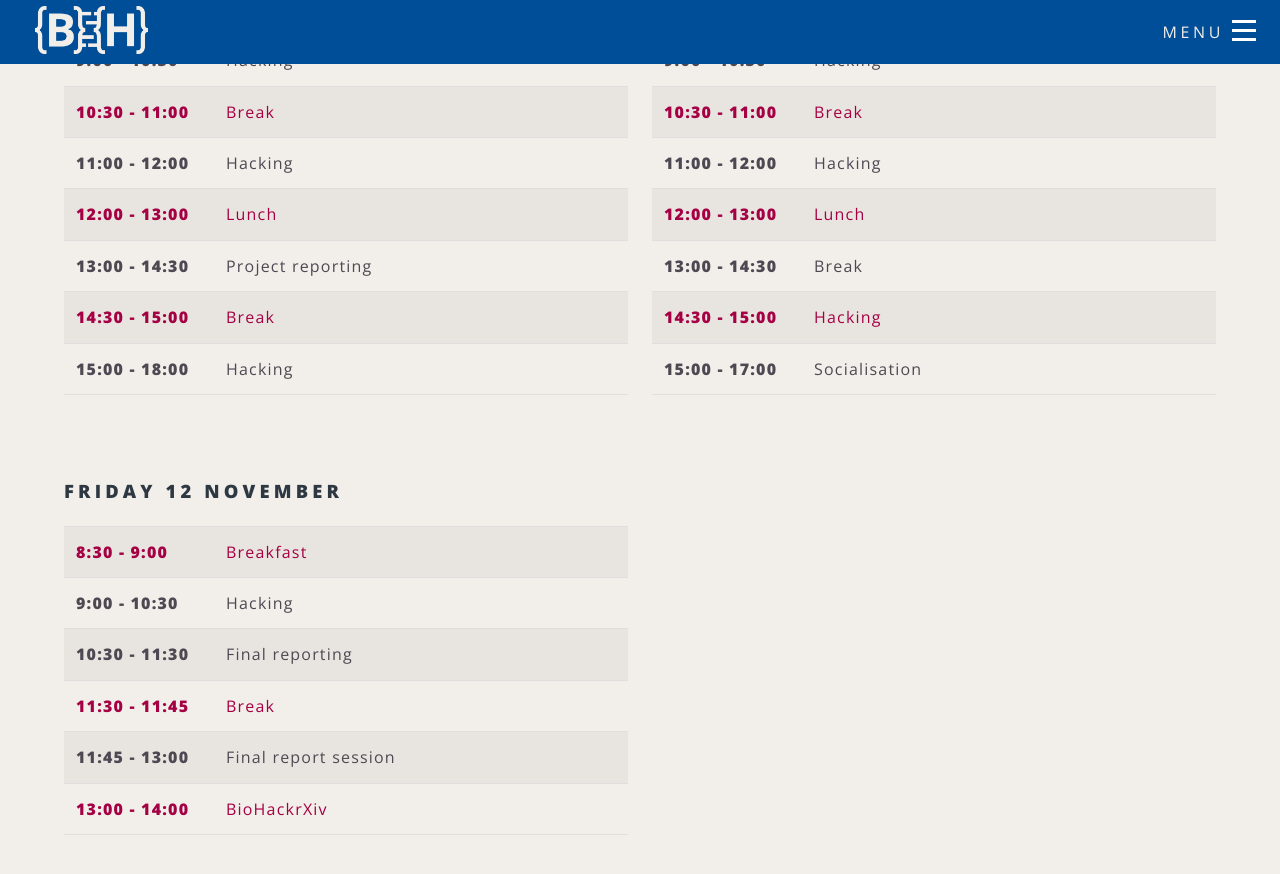
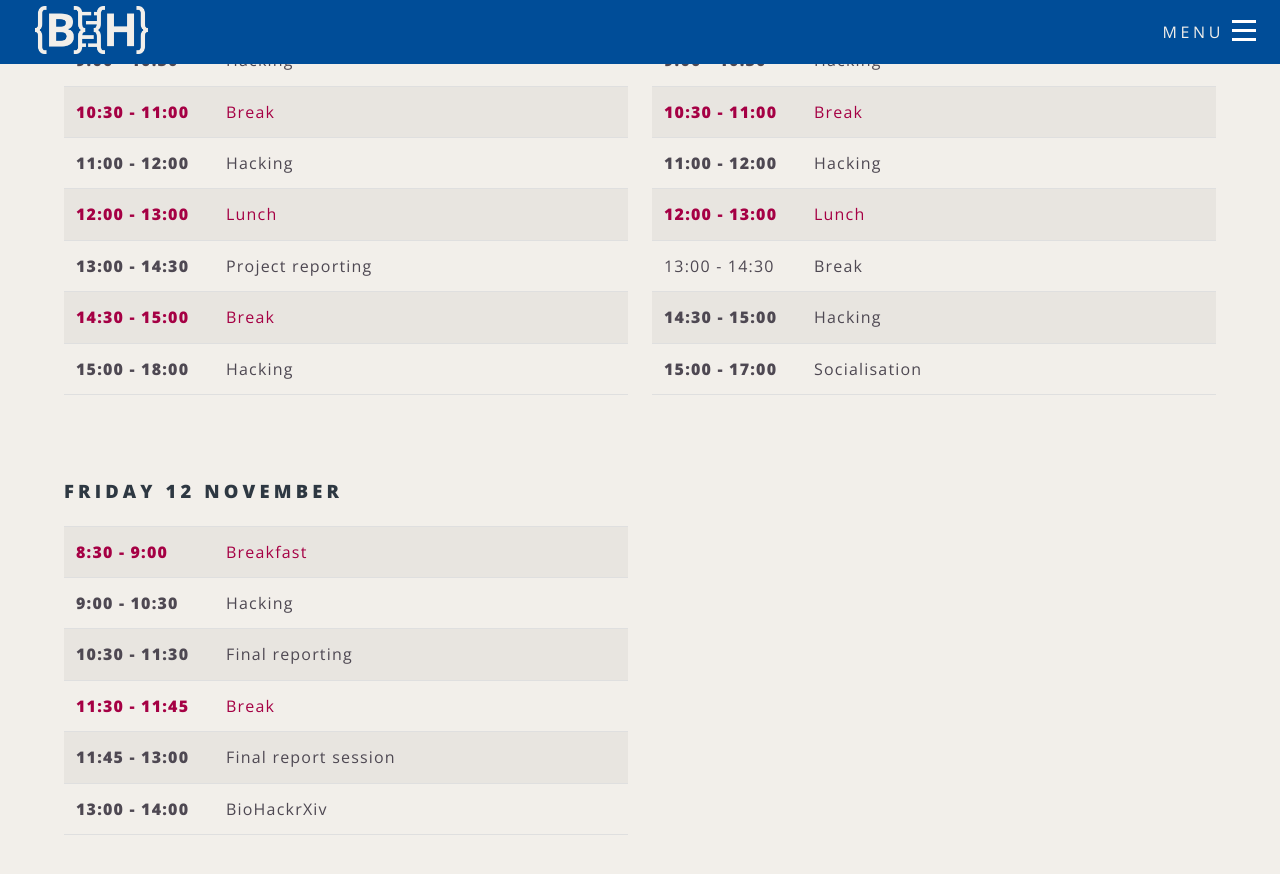
Before and after one commit to elixir-europe/biohackathon-europe-2021, a Jekyll site: the page built from programme.html, in a window 1280 px wide and 900 px high, scrolled down 1119 px. Shown: the top 874 px of the window. Built offline with Jekyll 4.4.1, drawn with Linux system fonts in a browser that asks for light colours; nearby versions of some CDN libraries.

Commit message:
Correct break shading

```diff
--- a/programme.html
+++ b/programme.html
@@ -139,7 +139,7 @@
                         </tr>
                         <tr>
                             <td class="time">15:00 - 17:00</td>
-                            <td class="event">Socialisation</td>
+                            <td class="events">Socialisation</td>
                         </tr>
 
                     </tbody>
@@ -209,10 +209,10 @@
                             <td class="event">Lunch</td>
                         </tr>
                         <tr>
-                            <td class="time">13:00 - 14:30</td>
+                            <td class="times chedule-break-row">13:00 - 14:30</td>
                             <td class="event">Break</td>
                         </tr>
-                        <tr class="schedule-break-row">
+                        <tr>
                             <td class="time">14:30 - 15:00</td>
                             <td class="event">Hacking</td>
                         </tr>
@@ -247,7 +247,7 @@
                             <td class="time">11:45 - 13:00</td>
                             <td class="event">Final report session</td>
                         </tr>
-                        <tr class="schedule-break-row">
+                        <tr>
                             <td class="time">13:00 - 14:00</td>
                             <td class="event">BioHackrXiv</td>
                         </tr>
```
